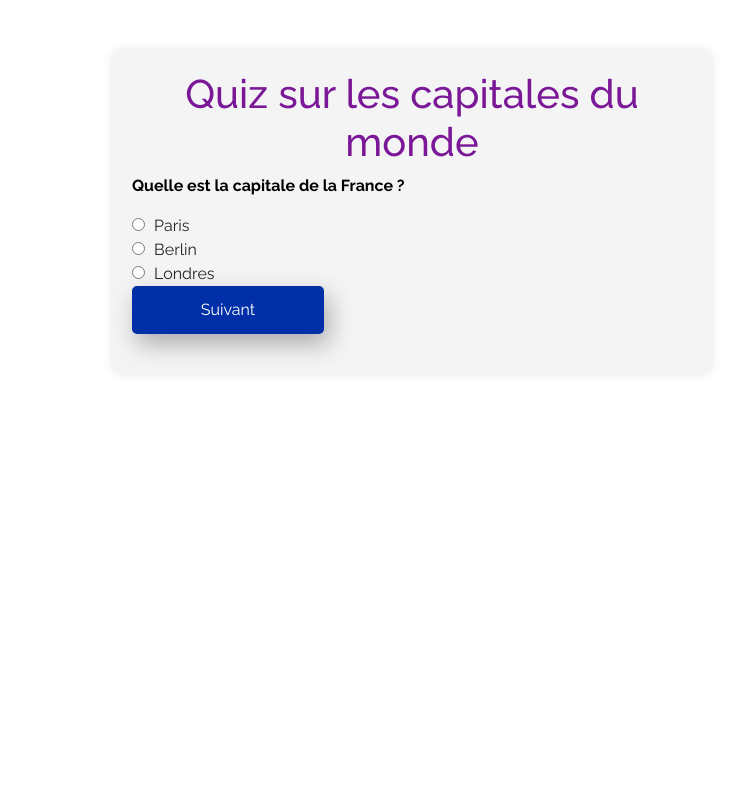
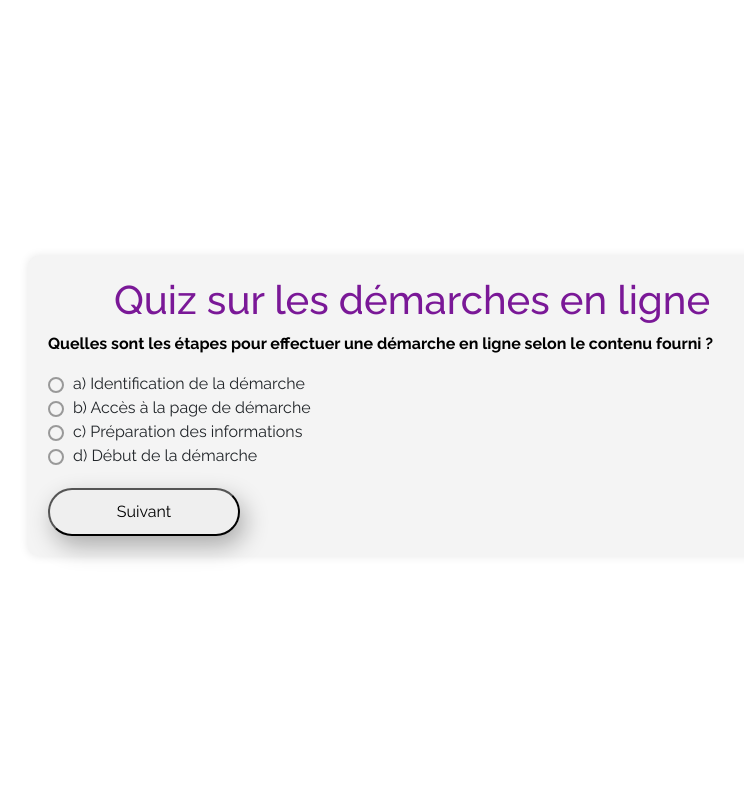
Before and after one commit to Nabil-Hosseinee/LITIS, a PHP site: page /quiz.html in a window 1280 px wide. Shown: the top 796 px of the page, without its empty margins (228-972 px from the left). Before the commit the page ends 367 px from the top, so only its background shows below. Run offline with PHP 8.4, Linux system fonts and the light colour scheme; some libraries are stand-ins or nearby versions.

Commit message:
update bdd + avancée quiz

```diff
--- a/assets/css/quiz.css
+++ b/assets/css/quiz.css
@@ -1,13 +1,18 @@
-/* Quiz */
+body {
+    font-family: "Raleway", sans-serif;
+    font-optical-sizing: auto;
+    font-style: normal;
+    overflow: hidden;
+}
 
 .quiz-container {
-    max-width: 600px;
-    margin: 50px auto;
+    max-width: 60vw;
+    max-height: 60vh;
+    margin: 20%;
     padding: 20px;
     background-color: var(--gris-clair);
     border-radius: 10px;
     box-shadow: 0 0 10px rgba(0, 0, 0, 0.1);
-    font-family: "Raleway", sans-serif;
 }
 
 .quiz-container h1 {
@@ -31,16 +36,16 @@
 .question button {
     padding: 10px 20px;
     background-color: var(--secondaire);
-    color: var(--blanc);
-    border: 2px solid var(--secondaire);
-    border-radius: 5px;
+    color: white;
+    border: 2px solid white;
     cursor: pointer;
     transition: background-color 0.3s ease;
 }
 
 .question button:hover {
-    background-color: var(--violet);
-    border: 2px solid var(--violet);
+    background-color: white;
+    color: var(--secondaire);
+    border: 2px solid var(--secondaire);
 }
 
 #result {
@@ -49,3 +54,23 @@
     color: var(--noir);
     text-align: center;
 }
+
+/* Styliser les boutons radio */
+input[type="radio"] {
+    -webkit-appearance: none;
+    -moz-appearance: none;
+    appearance: none;
+    border-radius: 50%;
+    width: 16px;
+    height: 16px;
+    border: 2px solid #999;
+    transition: 0.2s all linear;
+    margin-right: 5px;
+    position: relative;
+    top: 4px;
+}
+
+/* Style du bouton radio sélectionné */
+input[type="radio"]:checked {
+    border: 6px solid var(--secondaire); /* Changer la couleur et l'épaisseur de la bordure ici */
+}
--- a/assets/js/quiz.js
+++ b/assets/js/quiz.js
@@ -1,31 +1,28 @@
-var questionActuelle = 1;
-var nbreQuestion = 2;
+var actQuestion = 1;
+var nbreQuestion = 10;
 var score = 0;
 
 document.getElementById("next-btn").addEventListener("click", function() {
-    var questionActuelleDiv = document.getElementById("question" + questionActuelle);
-    var prochaineQuestionDiv = document.getElementById("question" + (questionActuelle + 1));
+    var actQuestionDiv = document.getElementById("question" + actQuestion);
+    var proQuestionDiv = document.getElementById("question" + (actQuestion + 1));
 
     // Vérifie si une réponse a été sélectionnée pour la question actuelle
-    var reponse = questionActuelleDiv.querySelector('input[name="question' + questionActuelle + '"]:checked');
+    var reponse = actQuestionDiv.querySelector('input[name="question' + actQuestion + '"]:checked');
     if (reponse !== null) {
         // Incrémente le score si la réponse est correcte
-        if (questionActuelle === 1 && reponse.value === "Paris") {
-            score++;
-        }
-        if (questionActuelle === 2 && reponse.value === "Madrid") {
+        if (resultatQuestion(actQuestion, reponse.value)) {
             score++;
         }
 
         // Cache la question actuelle et affiche la question suivante
-        questionActuelleDiv.style.display = "none";
-        if (questionActuelle < nbreQuestion) {
-            prochaineQuestionDiv.style.display = "block";
-            questionActuelle++;
-        } else {
-            // Affiche le score si toutes les questions ont été répondues
-            var resultatContainer = document.getElementById("result");
-            resultatContainer.innerHTML = "Votre score est : " + score + "/" + nbreQuestion;
+        actQuestionDiv.style.display = "none";
+        if (actQuestion < nbreQuestion) {
+            proQuestionDiv.style.display = "block";
+            actQuestion++;
+            if (actQuestion === nbreQuestion) {
+                document.getElementById("next-btn").style.display = "none";
+                document.getElementById("submit-btn").style.display = "block";
+            }
         }
     } else {
         alert("Veuillez sélectionner une réponse.");
@@ -33,23 +30,55 @@ document.getElementById("next-btn").addEventListener("click", function() {
 });
 
 document.getElementById("submit-btn").addEventListener("click", function() {
-    var questionActuelleDiv = document.getElementById("question" + questionActuelle);
+    var actQuestionDiv = document.getElementById("question" + actQuestion);
 
     // Vérifie si une réponse a été sélectionnée pour la question actuelle
-    var reponse = questionActuelleDiv.querySelector('input[name="question' + questionActuelle + '"]:checked');
+    var reponse = actQuestionDiv.querySelector('input[name="question' + actQuestion + '"]:checked');
     if (reponse !== null) {
         // Incrémente le score si la réponse est correcte
-        if (questionActuelle === 1 && reponse.value === "Paris") {
-            score++;
-        }
-        if (questionActuelle === 2 && reponse.value === "Madrid") {
+        if (resultatQuestion(actQuestion, reponse.value)) {
             score++;
         }
 
         // Affiche le score
-        var resultatContainer = document.getElementById("result");
-        resultatContainer.innerHTML = "Votre score est : " + score + "/" + nbreQuestion;
+        var resultContainer = document.getElementById("result");
+        resultContainer.innerHTML = "Votre score est : " + score + "/" + nbreQuestion;
+        document.getElementById("submit-btn").style.display = "none";
+
+        // Vérifie si le score est de 10 et affiche un message de félicitations
+        if (score === 10) {
+            resultContainer.innerHTML += "<br><br>Bravo, vous avez eu toutes les bonnes réponses !";
+            // Vous pouvez ajouter du code ici pour afficher une image si vous le souhaitez
+        }
     } else {
         alert("Veuillez sélectionner une réponse.");
     }
 });
+
+function resultatQuestion(numeroQuestion, userReponse) {
+    // Fonction pour vérifier si la réponse de l'utilisateur est correcte pour chaque question
+    switch(numeroQuestion) {
+        case 1:
+            return userReponse === "a";
+        case 2:
+            return userReponse === "a";
+        case 3:
+            return userReponse === "b";
+        case 4:
+            return userReponse === "c";
+        case 5:
+            return userReponse === "b";
+        case 6:
+            return userReponse === "a";
+        case 7:
+            return userReponse === "d";
+        case 8:
+            return userReponse === "b";
+        case 9:
+            return userReponse === "c";
+        case 10:
+            return userReponse === "b";
+        default:
+            return false;
+    }
+}
--- a/quiz.html
+++ b/quiz.html
@@ -11,24 +11,82 @@
 </head>
 <body>
     <div class="quiz-container">
-    <h1>Quiz sur les capitales du monde</h1>
+        <h1>Quiz sur les démarches en ligne</h1>
         <div id="question-container">
             <div id="question1" class="question">
-            <p>Quelle est la capitale de la France ?</p>
-            <input type="radio" name="question1" value="Paris"> Paris<br>
-            <input type="radio" name="question1" value="Berlin"> Berlin<br>
-            <input type="radio" name="question1" value="Londres"> Londres<br>
-            <button id="next-btn">Suivant</button>
+                <p>Quelles sont les étapes pour effectuer une démarche en ligne selon le contenu fourni ?</p>
+                <input type="radio" name="question1" value="a"> a) Identification de la démarche<br>
+                <input type="radio" name="question1" value="b"> b) Accès à la page de démarche<br>
+                <input type="radio" name="question1" value="c"> c) Préparation des informations<br>
+                <input type="radio" name="question1" value="d"> d) Début de la démarche<br>
             </div>
             <div id="question2" class="question" style="display: none;">
-            <p>Quelle est la capitale de l'Espagne ?</p>
-            <input type="radio" name="question2" value="Madrid"> Madrid<br>
-            <input type="radio" name="question2" value="Rome"> Rome<br>
-            <input type="radio" name="question2" value="Lisbonne"> Lisbonne<br>
-            <button id="submit-btn">Soumettre</button>
+                <p>Comment accéder à la page de démarche après avoir identifié le service souhaité ?</p>
+                <input type="radio" name="question2" value="a"> a) Cliquer sur "Commencer la démarche"<br>
+                <input type="radio" name="question2" value="b"> b) Télécharger les documents nécessaires<br>
+                <input type="radio" name="question2" value="c"> c) Cliquer sur "Aide en ligne"<br>
+                <input type="radio" name="question2" value="d"> d) Contacter le service clientèle<br>
+            </div>
+            <div id="question3" class="question" style="display: none;">
+                <p>Quels sont les types d'informations et de documents que vous devez préparer avant de commencer une démarche en ligne ?</p>
+                <input type="radio" name="question3" value="a"> a) Carte de crédit et mot de passe<br>
+                <input type="radio" name="question3" value="b"> b) Pièces d'identité, relevés bancaires, justificatifs de domicile<br>
+                <input type="radio" name="question3" value="c"> c) Code de vérification par SMS<br>
+                <input type="radio" name="question3" value="d"> d) Adresse e-mail et numéro de téléphone<br>
+            </div>
+            <div id="question4" class="question" style="display: none;">
+                <p>Quelles sont les étapes pour remplir un formulaire en ligne de manière efficace ?</p>
+                <input type="radio" name="question4" value="a"> a) Télécharger les documents requis<br>
+                <input type="radio" name="question4" value="b"> b) Cliquer sur "Suivant" ou "Créer un compte"<br>
+                <input type="radio" name="question4" value="c"> c) Vérifier les informations avant de soumettre<br>
+                <input type="radio" name="question4" value="d"> d) Utiliser le format incorrect pour les données<br>
+            </div>
+            <div id="question5" class="question" style="display: none;">
+                <p>Comment utiliseriez-vous le gestionnaire de fichiers pour trouver un document spécifique sur votre ordinateur ?</p>
+                <input type="radio" name="question5" value="a"> a) Créer un nouveau dossier<br>
+                <input type="radio" name="question5" value="b"> b) Sélectionner tous les fichiers<br>
+                <input type="radio" name="question5" value="c"> c) Utiliser la fonction de recherche<br>
+                <input type="radio" name="question5" value="d"> d) Copier et coller des fichiers<br>
+            </div>
+            <div id="question6" class="question" style="display: none;">
+                <p>Quelles sont les étapes pour créer un dossier sur un Mac selon le contenu fourni ?</p>
+                <input type="radio" name="question6" value="a"> a) Ouvrir le Finder, choisir l'emplacement, créer le dossier<br>
+                <input type="radio" name="question6" value="b"> b) Ouvrir le Gestionnaire de Fichiers, cliquer sur "Nouveau dossier"<br>
+                <input type="radio" name="question6" value="c"> c) Naviguer vers "Téléchargements" et créer un dossier<br>
+                <input type="radio" name="question6" value="d"> d) Copier un dossier existant et le renommer<br>
+            </div>
+            <div id="question7" class="question" style="display: none;">
+                <p>Pouvez-vous décrire comment créer un dossier sur un système Windows ?</p>
+                <input type="radio" name="question7" value="a"> a) Accéder à l'Explorateur de Fichiers, choisir l'emplacement, créer le dossier<br>
+                <input type="radio" name="question7" value="b"> b) Ouvrir le Finder, naviguer vers l'emplacement souhaité, créer le dossier<br>
+                <input type="radio" name="question7" value="c"> c) Copier un fichier et le déplacer vers un nouvel emplacement<br>
+                <input type="radio" name="question7" value="d"> d) Utiliser le bureau comme emplacement par défaut pour tous les dossiers<br>
+            </div>
+            <div id="question8" class="question" style="display: none;">
+                <p>Quels sont les principaux paramètres à vérifier lors de la gestion des cookies dans votre navigateur web ?</p>
+                <input type="radio" name="question8" value="a"> a) Taille de la police et couleur de fond<br>
+                <input type="radio" name="question8" value="b"> b) Permissions de la caméra et du microphone<br>
+                <input type="radio" name="question8" value="c"> c) Autorisation d'accès aux emplacements<br>
+                <input type="radio" name="question8" value="d"> d) Préférences de confidentialité et de sécurité<br>
+            </div>
+            <div id="question9" class="question" style="display: none;">
+                <p>Comment mettre à jour votre système d'exploitation Windows selon les instructions fournies ?</p>
+                <input type="radio" name="question9" value="a"> a) Accéder aux paramètres du navigateur<br>
+                <input type="radio" name="question9" value="b"> b) Vérifier les mises à jour dans "Mise à jour et Sécurité"<br>
+                <input type="radio" name="question9" value="c"> c) Cliquer sur "Redémarrer" pour terminer l'installation<br>
+                <input type="radio" name="question9" value="d"> d) Utiliser un outil de numérisation de QR code<br>
+            </div>
+            <div id="question10" class="question" style="display: none;">
+                <p>Pouvez-vous expliquer comment scanner un QR code selon les étapes fournies ?</p>
+                <input type="radio" name="question10" value="a"> a) Télécharger un document spécifique<br>
+                <input type="radio" name="question10" value="b"> b) Utiliser l'application de scanner QR code<br>
+                <input type="radio" name="question10" value="c"> c) Accéder à la page de démarche<br>
+                <input type="radio" name="question10" value="d"> d) Créer un compte Google à partir de zéro<br>
             </div>
         </div>
         <div id="result"></div>
+        <button id="next-btn">Suivant</button>
+        <button id="submit-btn" style="display: none;">Soumettre</button>
     </div>
 
 <script src="./assets/js/quiz.js"></script>
```
Also changed, not shown: litis.sql. Lines whose indentation alone changed are shown as unchanged.
